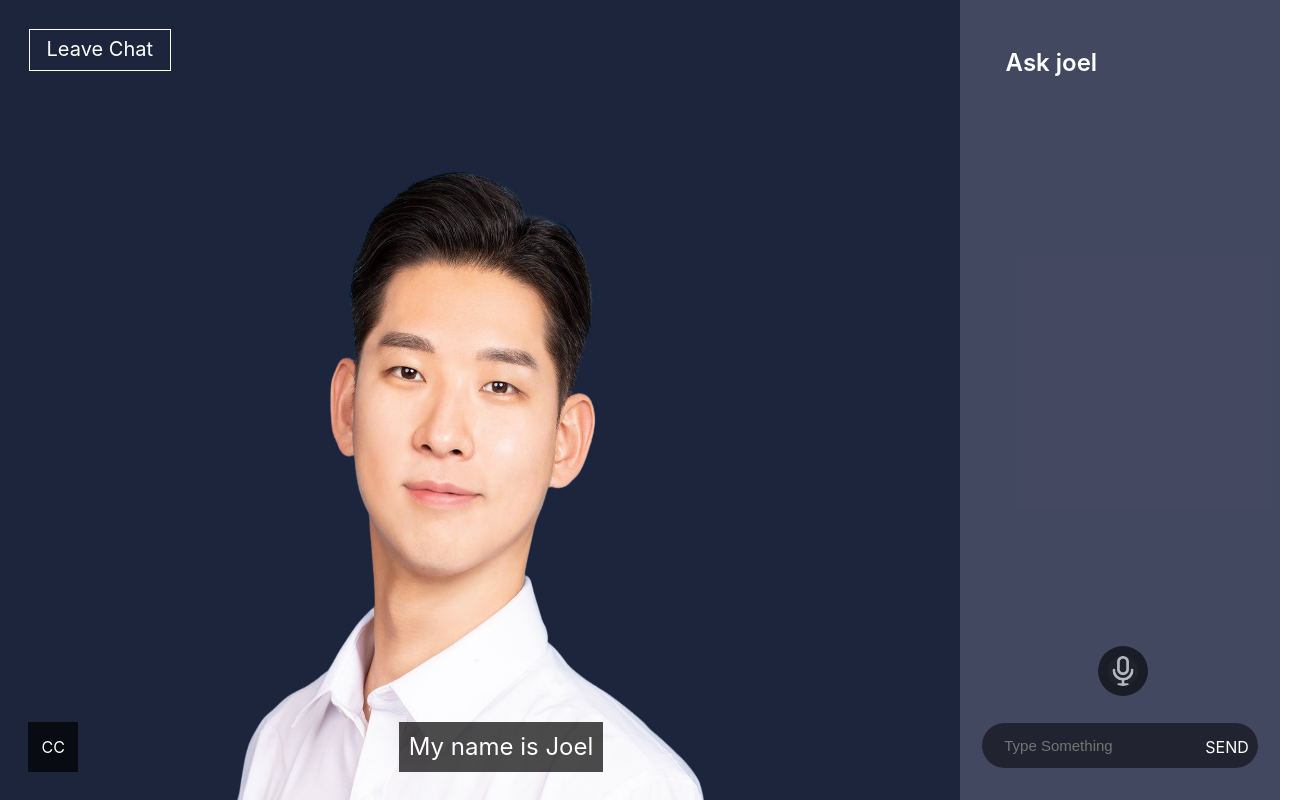
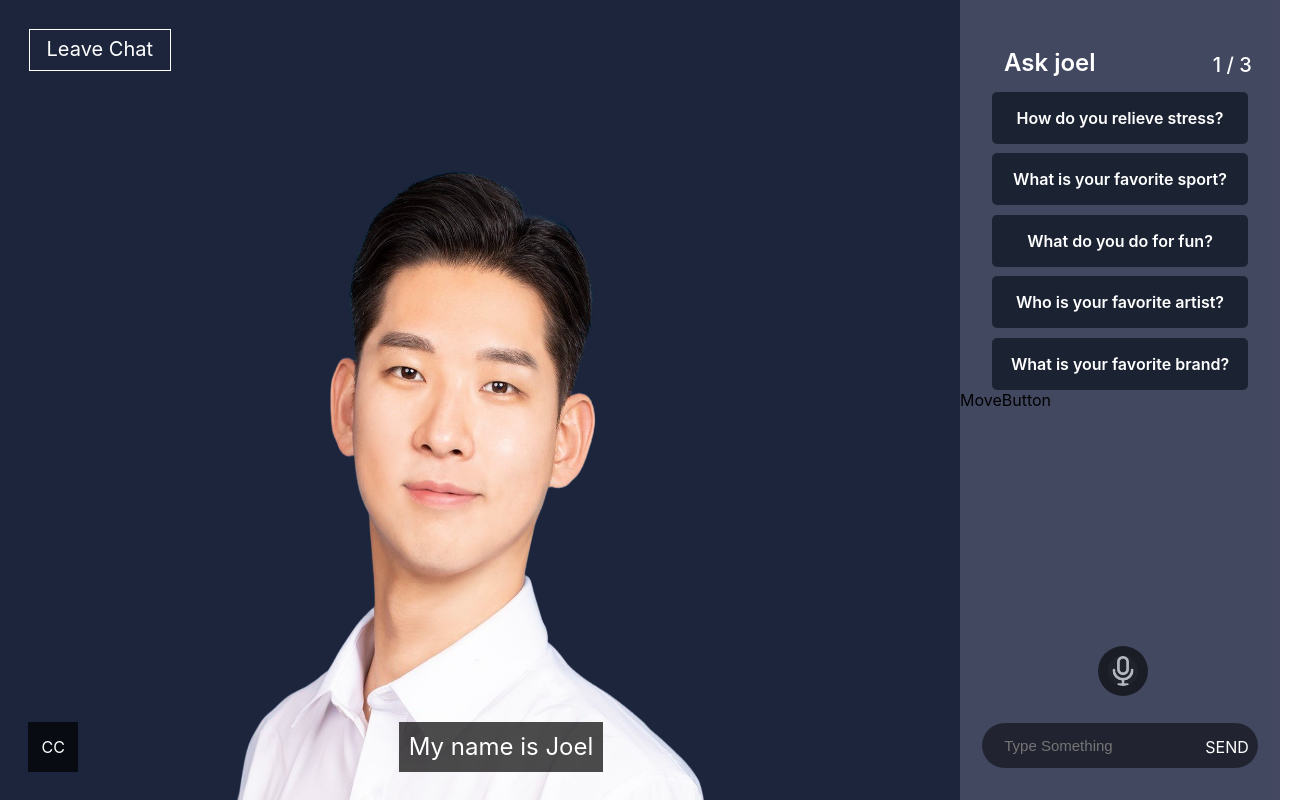
Before and after one commit to emulsion199/self-ai, a React (Create React App) app: page /main in a window 1280 px wide. Shown: the whole page, 1306 px wide, since content can reach past the window. Built offline with nearby package versions, Linux system fonts and the light colour scheme.

Commit message:
question update

```diff
--- a/src/components/MainComponent/Question/MoveButton.js
+++ b/src/components/MainComponent/Question/MoveButton.js
@@ -1,5 +1,7 @@
-const MoveButton=()=>
-{
-    return('MoveButton')
+const MoveButton=(args)=>{
+    const question = args.question
+    {
+        return('MoveButton')
+    }
 }
 export default MoveButton
--- a/src/components/MainComponent/Question/Question.js
+++ b/src/components/MainComponent/Question/Question.js
@@ -1,4 +1,6 @@
+import MoveButton from "./MoveButton"
 import QuestionBalloon from "./QuestionBalloon"
+
 const question_list=
 [
     'How do you relieve stress?',
@@ -6,7 +8,17 @@ const question_list=
     'What do you do for fun?',
     'Who is your favorite artist?',
     'What is your favorite brand?',
-    'What would you bring to a deserted island?'
+    'What would you bring to a deserted island?',
+    'How do you relieve stress?',
+    'What is your favorite sport?',
+    'What do you do for fun?',
+    'Who is your favorite artist?',
+    'What is your favorite brand?',
+    'What would you bring to a deserted island?',
+    'How do you relieve stress?',
+    'What is your favorite sport?',
+    'What do you do for fun?',
+    'Who is your favorite artist?'
 ]
 const Question=(args)=>
 {
@@ -15,11 +27,14 @@ const Question=(args)=>
     return(
         <div>
             <div style={{
+                display:'grid',
+                gridTemplateColumns:'1fr 1fr',
                 paddingTop:'15%',
-                marginLeft:'8%',
-                width:'300px',
+                marginBottom:'-5%'
+            }}>
+            <div style={{
+                marginLeft:'15%',
                 height:'50px',
-                border: '0px solid black',
                 borderRadius: '100px',
                 paddingLeft:'20px',
                 color:'white',
@@ -28,7 +43,22 @@ const Question=(args)=>
             }}>
                 Ask {type}
             </div>
-            <QuestionBalloon></QuestionBalloon>
+            <div style={{
+                paddingTop:'3%',
+                marginLeft: '58%',
+                color:'white',
+                fontWeight:'500',
+                fontSize:'125%'
+                }}>
+                {num} / 3
+                </div>
+            </div>
+        <QuestionBalloon question={question_list[0 + 5*(num-1)]}></QuestionBalloon>
+        <QuestionBalloon question={question_list[1 + 5*(num-1)]}></QuestionBalloon>
+        <QuestionBalloon question={question_list[2 + 5*(num-1)]}></QuestionBalloon>
+        <QuestionBalloon question={question_list[3 + 5*(num-1)]}></QuestionBalloon>
+        <QuestionBalloon question={question_list[4 + 5*(num-1)]}></QuestionBalloon>
+        <MoveButton></MoveButton>
         </div>
     )
 }
--- a/src/components/MainComponent/Question/QuestionBalloon.js
+++ b/src/components/MainComponent/Question/QuestionBalloon.js
@@ -1,5 +1,24 @@
-const QuestionBalloon=()=>
-{
-    return('')
+const QuestionBalloon=(args)=>{
+    const question = args.question
+    {
+        return(
+            <div style={{
+                paddingTop:'5%',
+                paddingBottom:'5%',
+                textAlign:'center',
+                marginLeft:'10%',
+                marginRight:'10%',
+                background:'rgba(18,27,40,0.8)',
+                wordWrap:'break-word',
+                borderRadius:'5px',
+                color:'white',
+                fontWeight:'600',
+                fontSize:'100%',
+                marginTop:'3%'
+            }}>
+                {question}
+            </div>
+        )
+    }
 }
 export default QuestionBalloon
```
